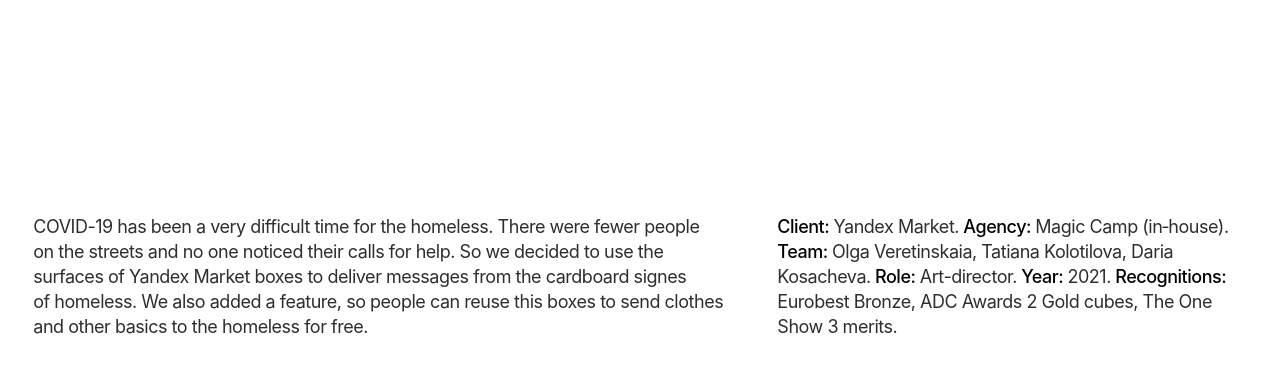
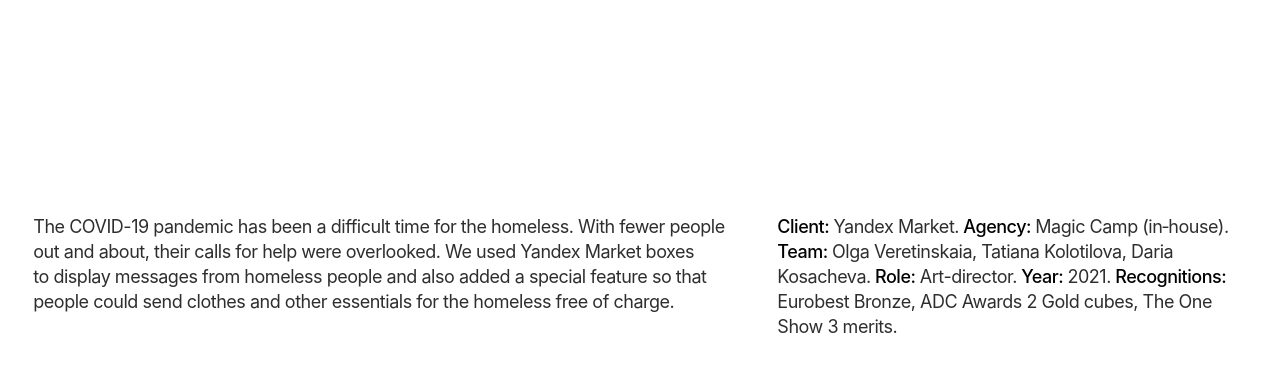
Before and after one commit to kirillov322/kirillworks, a plain HTML site: page cardboard-media.html in a window 1280 px wide. Shown: the part 388-768 px from the top of the page. Drawn offline with Linux system fonts and the light colour scheme; grey boxes are pictures that could not be loaded.

Commit message:
Rewrite cardboard media case study

```diff
--- a/cardboard-media.html
+++ b/cardboard-media.html
@@ -25,7 +25,7 @@
         <h1>Cardboard media</h1>
     </div>
     <div class="role">
-        <p class="info">COVID-19 has been a&nbsp;very difficult time for the homeless. There were fewer people on&nbsp;the streets and no&nbsp;one noticed their calls for help. So&nbsp;we&nbsp;decided to&nbsp;use the surfaces of&nbsp;Yandex Market boxes to&nbsp;deliver messages from the cardboard signes of&nbsp;homeless. We&nbsp;also added a&nbsp;feature, so&nbsp;people can reuse this boxes to&nbsp;send clothes and other basics to&nbsp;the homeless for free.</p>
+        <p class="info">The COVID-19 pandemic has been a&nbsp;difficult time for the homeless. With fewer people out and about, their calls for help were overlooked. We&nbsp;used Yandex Market boxes to&nbsp;display messages from homeless people and also added a&nbsp;special feature so&nbsp;that people could send clothes and other essentials for the homeless free of&nbsp;charge.</p>
         <p class="formal">Client: <span class="name">Yandex&nbsp;Market.</span> Agency: <span class="name">Magic Camp (in&#8209;house).</span> Team: <span class="name">Olga Veretinskaia, Tatiana Kolotilova, Daria Kosacheva.</span> Role: <span class="name">Art-director.</span> Year: <span class="name">2021.</span> Recognitions: <span class="name">Eurobest Bronze, ADC Awards&nbsp;2 Gold cubes, The One Show 3&nbsp;merits.</span></p>
     </div>
   </div>
```
